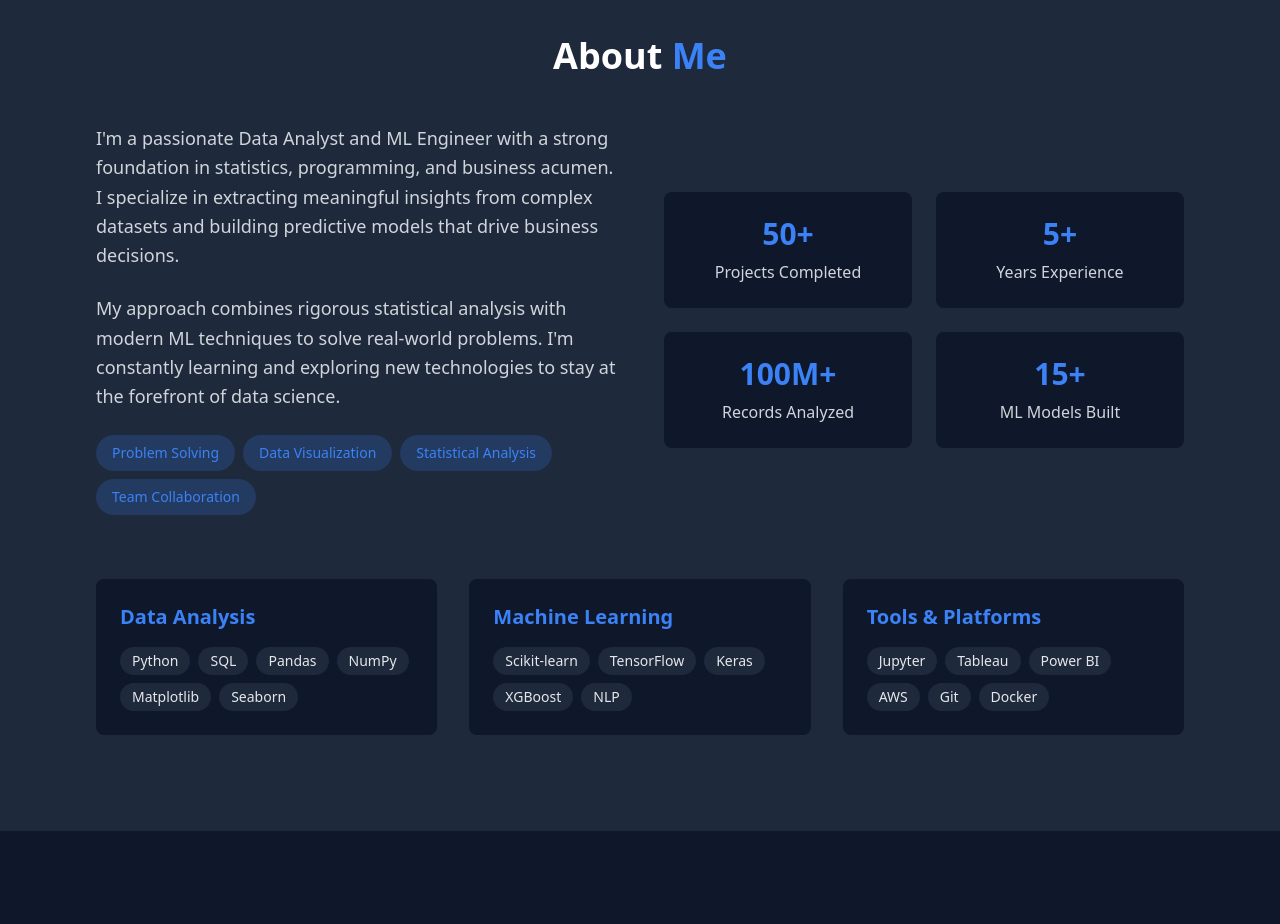
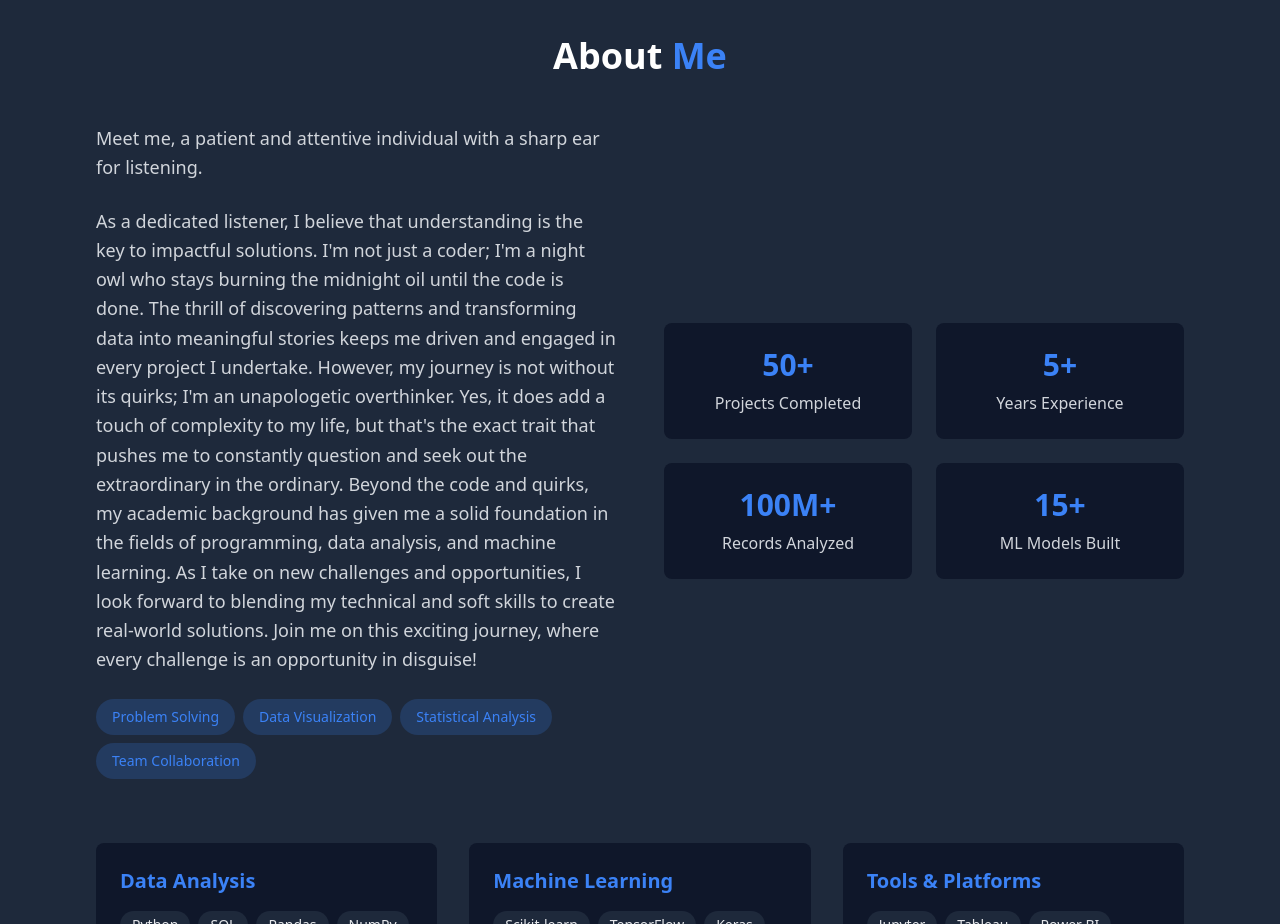
Before and after one commit to MadhunishaBala/Portfolio, a Next.js app: page / in a window 1280 px wide. Shown: the part 860-1784 px from the top of the page. Built offline with nearby package versions, Linux system fonts and the light colour scheme; no server answers.

Commit message:
Revise About section with new personal narrative
Updated personal description to reflect a more narrative style and added details about listening skills and personal traits.

```diff
--- a/src/components/About.tsx
+++ b/src/components/About.tsx
@@ -15,10 +15,13 @@ export default function About() {
         <div className="grid md:grid-cols-2 gap-12 items-center mb-16">
           <div>
             <p className="text-lg text-gray-300 mb-6 leading-relaxed">
-              I'm a passionate Data Analyst and ML Engineer with a strong foundation in statistics, programming, and business acumen. I specialize in extracting meaningful insights from complex datasets and building predictive models that drive business decisions.
+              Meet me, a patient and attentive individual with a sharp ear for listening.
             </p>
             <p className="text-lg text-gray-300 mb-6 leading-relaxed">
-              My approach combines rigorous statistical analysis with modern ML techniques to solve real-world problems. I'm constantly learning and exploring new technologies to stay at the forefront of data science.
+              As a dedicated listener, I believe that understanding is the key to impactful solutions. I'm not just a coder; I'm a night owl who stays burning the midnight oil until the code is done. The thrill of discovering patterns and transforming data into meaningful stories keeps me driven and engaged in every project I undertake.
+              However, my journey is not without its quirks; I'm an unapologetic overthinker. Yes, it does add a touch of complexity to my life, but that's the exact trait that pushes me to constantly question and seek out the extraordinary in the ordinary.
+              Beyond the code and quirks, my academic background has given me a solid foundation in the fields of programming, data analysis, and machine learning. As I take on new challenges and opportunities, I look forward to blending my technical and soft skills to create real-world solutions.
+              Join me on this exciting journey, where every challenge is an opportunity in disguise!
             </p>
             <div className="flex flex-wrap gap-2">
               {['Problem Solving', 'Data Visualization', 'Statistical Analysis', 'Team Collaboration'].map(
```
